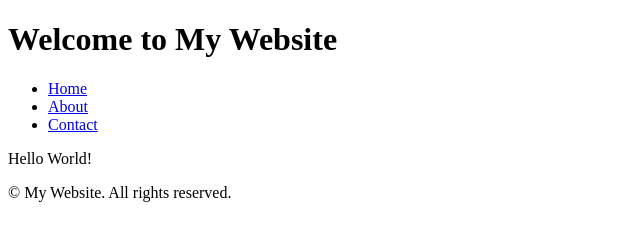
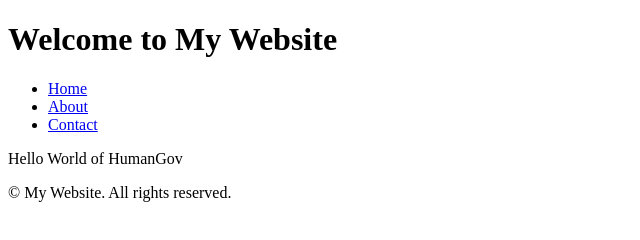
Before and after one commit to algrac/simple-website-repo-poc1, a plain HTML site: page index.html in a window 1280 px wide. Shown: the full height of the page, 0-640 px from the left. Drawn offline with Linux system fonts and the light colour scheme.

```diff
--- a/index.html
+++ b/index.html
@@ -15,7 +15,7 @@
 </nav>
 </header>
 <main>
-<p>Hello World!</p>
+<p>Hello World of HumanGov</p>
 </main>
 <footer>
 <p>© My Website. All rights reserved.</p>
```
